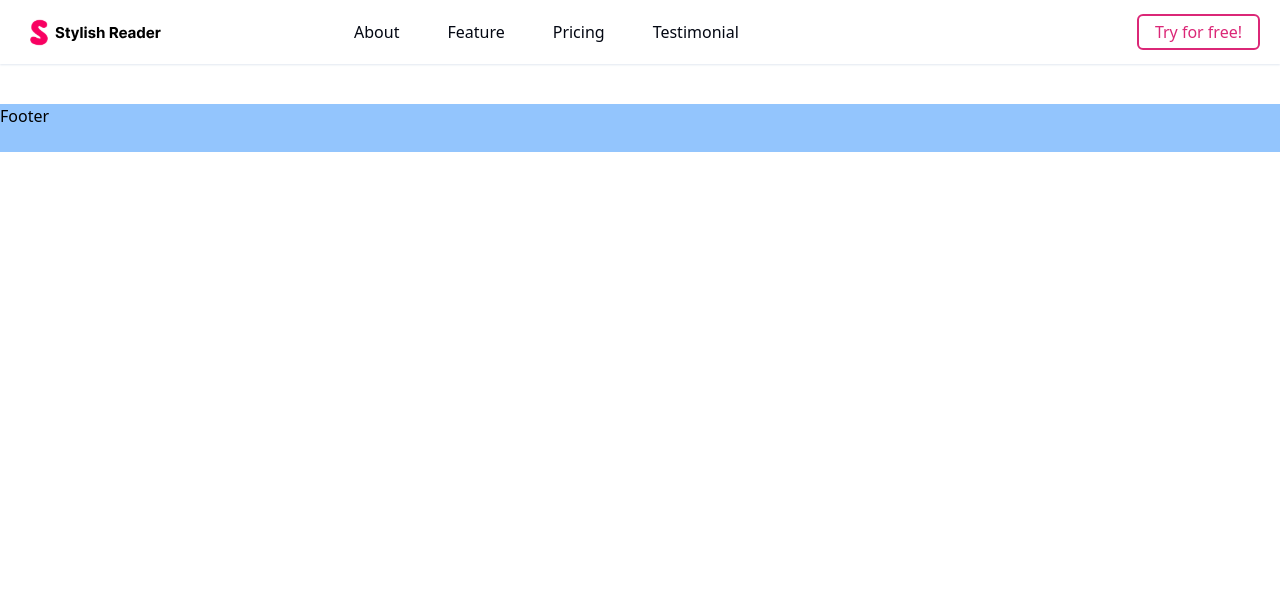
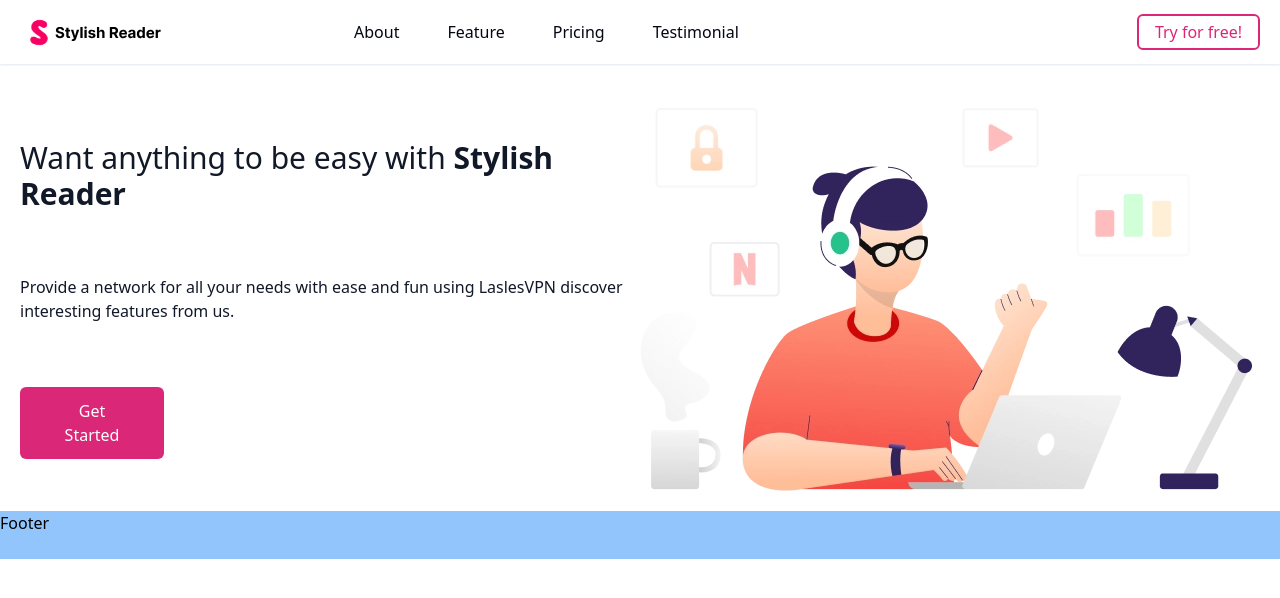
Before and after one commit to tolerious/Stylish-Reader-Official-Website, a Vue app: page / in a window 1280 px wide. Shown: the top 598 px of the page. Built offline with nearby package versions, Linux system fonts and the light colour scheme; no server answers.

Commit message:
🚧 About part.

```diff
--- a/src/components/HeaderComponent.vue
+++ b/src/components/HeaderComponent.vue
@@ -8,10 +8,10 @@
     </div>
     <div class="col-span-2">
       <ul class="flex flex-row h-full items-center text-gray-950">
-        <li class="px-6 cursor-pointer hover:text-pink-600">About</li>
-        <li class="px-6 cursor-pointer hover:text-pink-600">Feature</li>
-        <li class="px-6 cursor-pointer hover:text-pink-600">Pricing</li>
-        <li class="px-6 cursor-pointer hover:text-pink-600">Testimonial</li>
+        <li class="px-6 cursor-pointer hover:text-pink-600"><a>About</a></li>
+        <li class="px-6 cursor-pointer hover:text-pink-600"><a>Feature</a></li>
+        <li class="px-6 cursor-pointer hover:text-pink-600"><a>Pricing</a></li>
+        <li class="px-6 cursor-pointer hover:text-pink-600"><a>Testimonial</a></li>
       </ul>
     </div>
     <div class="bg--300 flex justify-end items-center">
--- a/src/views/HomeView.vue
+++ b/src/views/HomeView.vue
@@ -1,7 +1,29 @@
 <template>
-  <div>
-    <div class="p-5 text-center text-rose-600">
+  <div class="max-w-screen-xl m-auto">
+    <div class="p-5">
       <!-- <router-link to="/my/list">视频列表</router-link> -->
+      <div id="about" class="flex flex-row mt-6">
+        <div class="w-2/4">
+          <div class="h-full flex flex-col justify-around text-gray-900">
+            <h1 class="text-3xl font-medium">
+              Want anything to be easy with <strong>Stylish Reader</strong>
+            </h1>
+            <p>
+              Provide a network for all your needs with ease and fun using LaslesVPN discover
+              interesting features from us.
+            </p>
+            <button
+              class="bg-pink-600 px-8 py-3 text-white rounded-md active:shadow-sm active:shadow-pink-800 w-36"
+            >
+              Get Started
+            </button>
+          </div>
+        </div>
+        <div class="w-2/4"><img src="@/assets/images/about-right.webp" alt="" /></div>
+      </div>
+      <div id="feature"></div>
+      <div id="pricing"></div>
+      <div id="testimonial"></div>
     </div>
   </div>
 </template>
```
Also changed, not shown: src/assets/images/about-right.webp (added).
